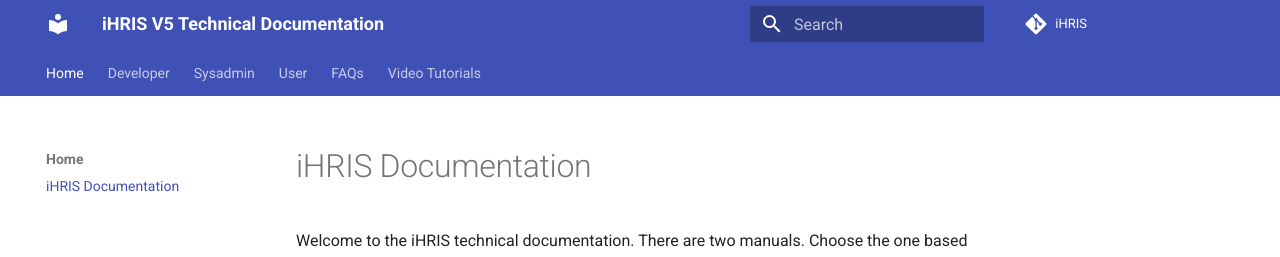
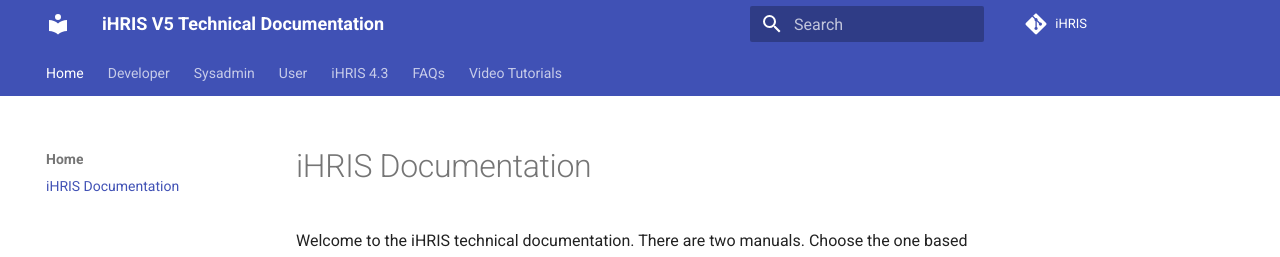
Before and after one commit to iHRIS/ihris-documentation, an MkDocs documentation site: the page built from docs/index.md, in a window 1280 px wide. Shown: the top 257 px of the page. Built offline with MkDocs 1.6.1 and Material for MkDocs 9.7.7, drawn with Linux system fonts in a browser that asks for light colours; comment, search, counter and statistics services are not loaded.

Commit message:
Add iHRIS 4.3 tab to the documentation menu

```diff
--- a/mkdocs.yml
+++ b/mkdocs.yml
@@ -56,6 +56,8 @@
       - user/reports.md
       - user/system_users.md
       - user/ihris_apps.md
+  - iHRIS 4.3:
+      - v4/install_ubuntu.md
   - FAQs:
       - faq/faq.md
   - Video Tutorials:
```
